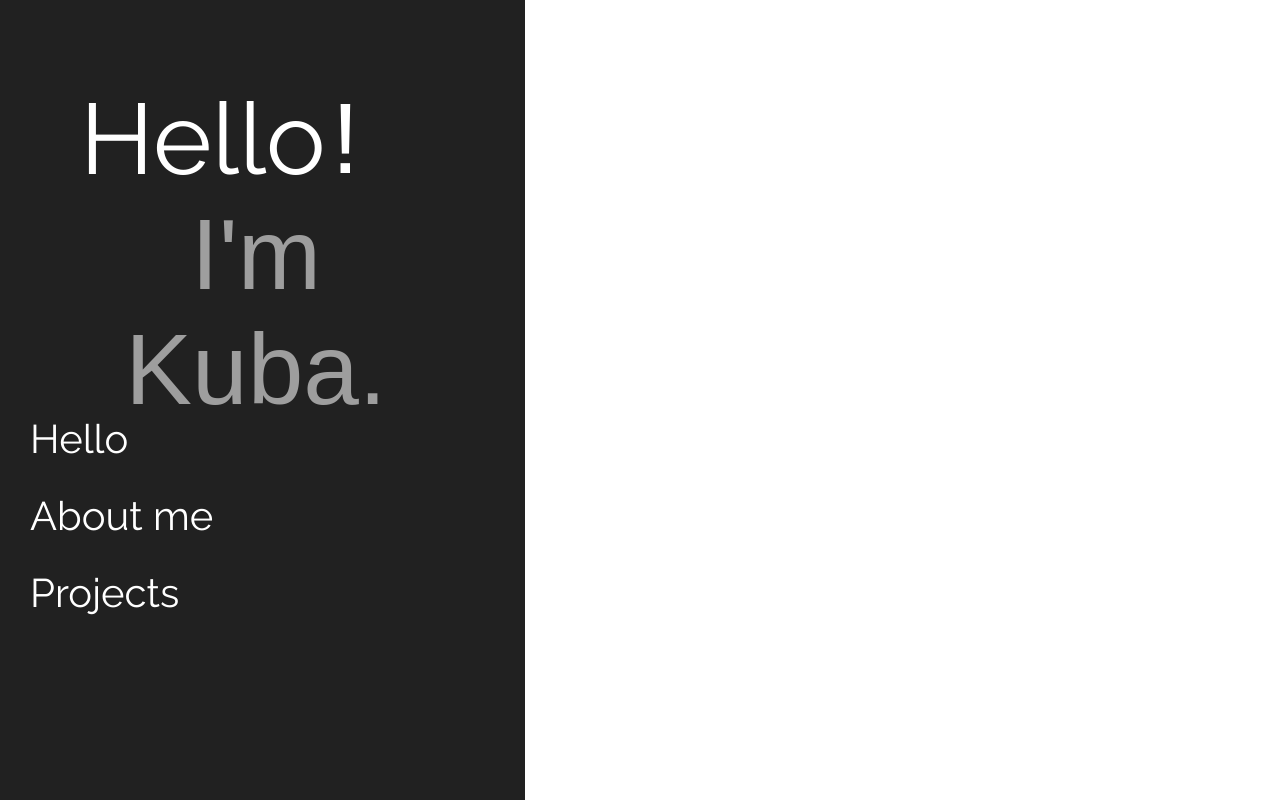
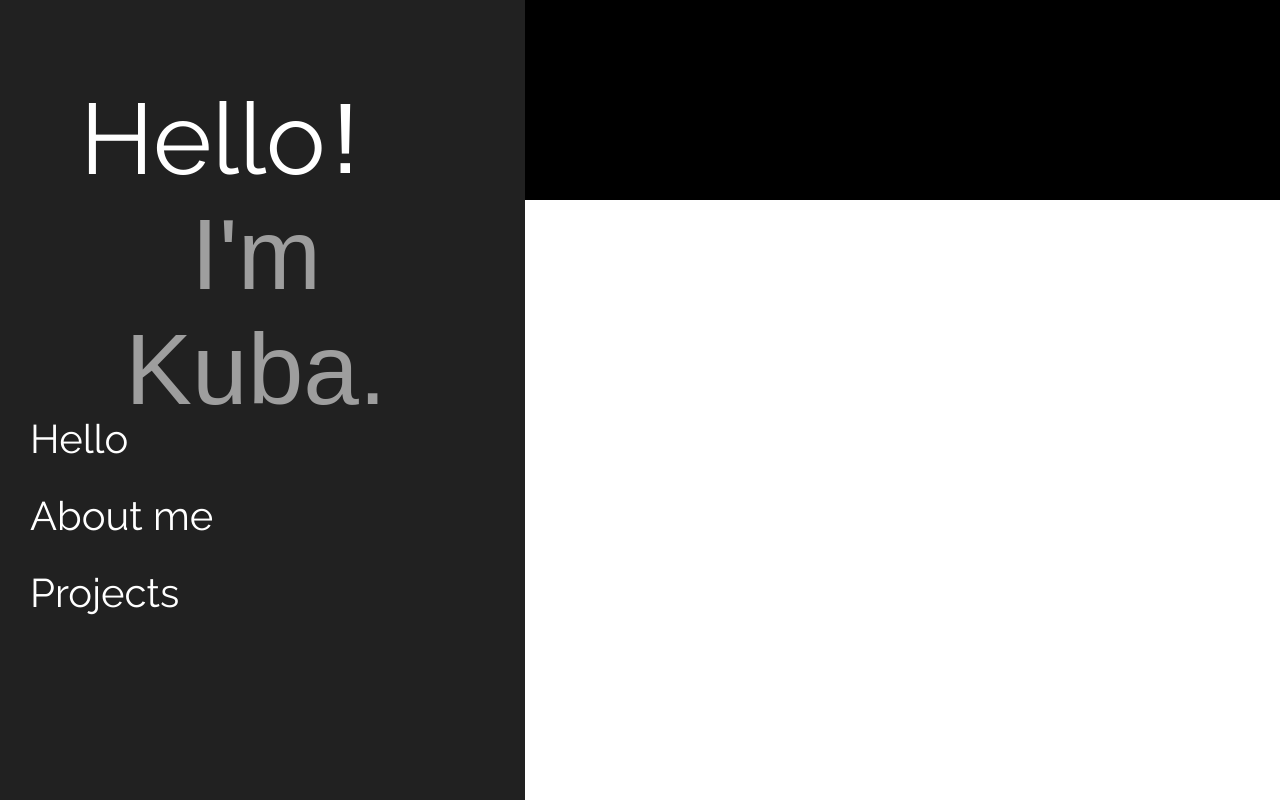
Before and after one commit to jakubLabendowicz/jakubLabendowicz.github.io, a plain HTML site: page index.html in a window 1280 px wide. Drawn offline with Linux system fonts and the light colour scheme.

Commit message:
background

```diff
--- a/index.html
+++ b/index.html
@@ -28,7 +28,7 @@
       </header>
       <main class="moduleBg">
         <div class="module">
-          <div class="moduleContent">
+          <div class="moduleContent" style="background-color: black">
 
           </div>
         </div>
```
